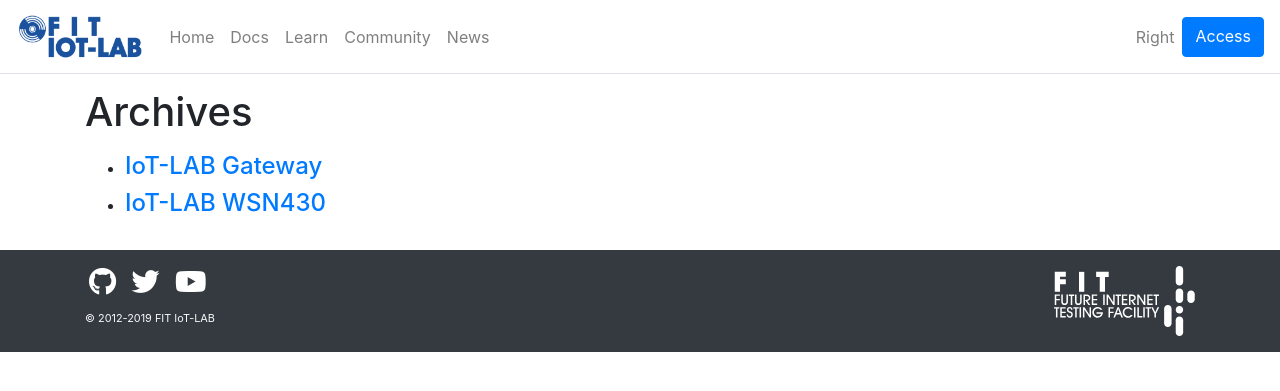
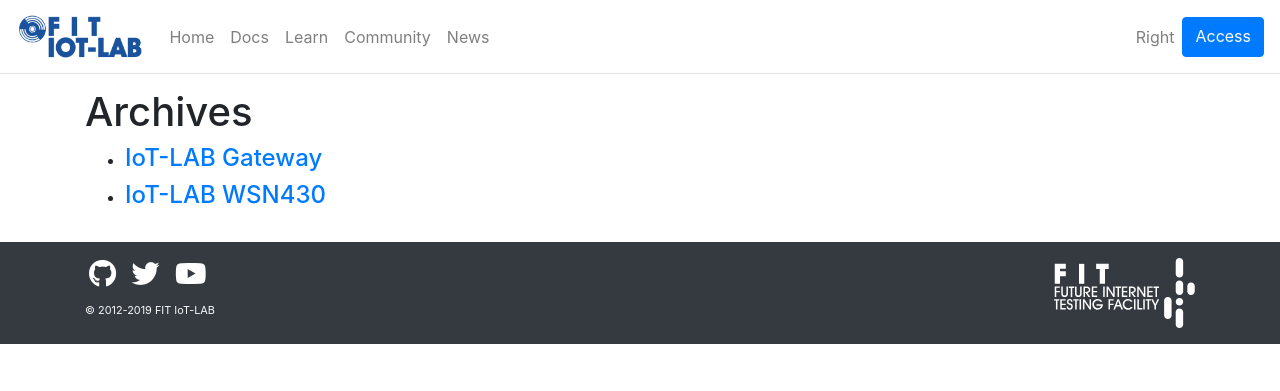
Before and after one commit to iot-lab/iot-lab.github.io, a Jekyll site: the page built from archives.md, in a window 1280 px wide. Shown: the top 391 px of the page. Built offline with Jekyll 4.4.1, drawn with Linux system fonts in a browser that asks for light colours.

Commit message:
layout: add conditionnal for description display in default layout

```diff
--- a/_layouts/default.html
+++ b/_layouts/default.html
@@ -2,5 +2,5 @@
 layout: base
 ---
 <h1>{{ page.title }}</h1>
-<p class="lead">{{ page.description }}</p>
+{% if page.description %}<p class="lead">{{ page.description }}</p>{% endif %}
 {{ content }}
```
